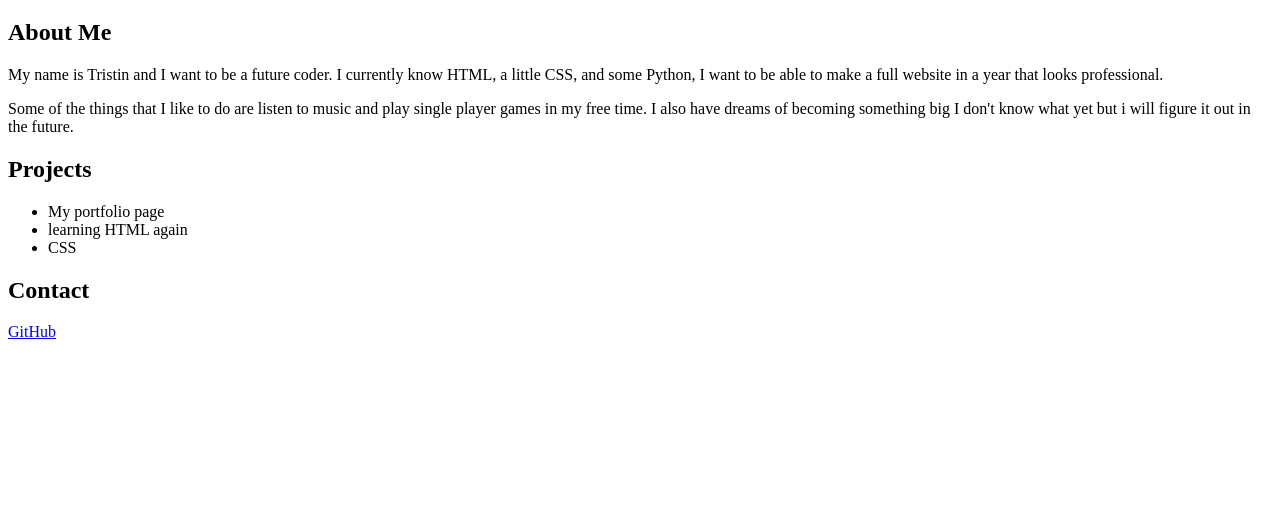
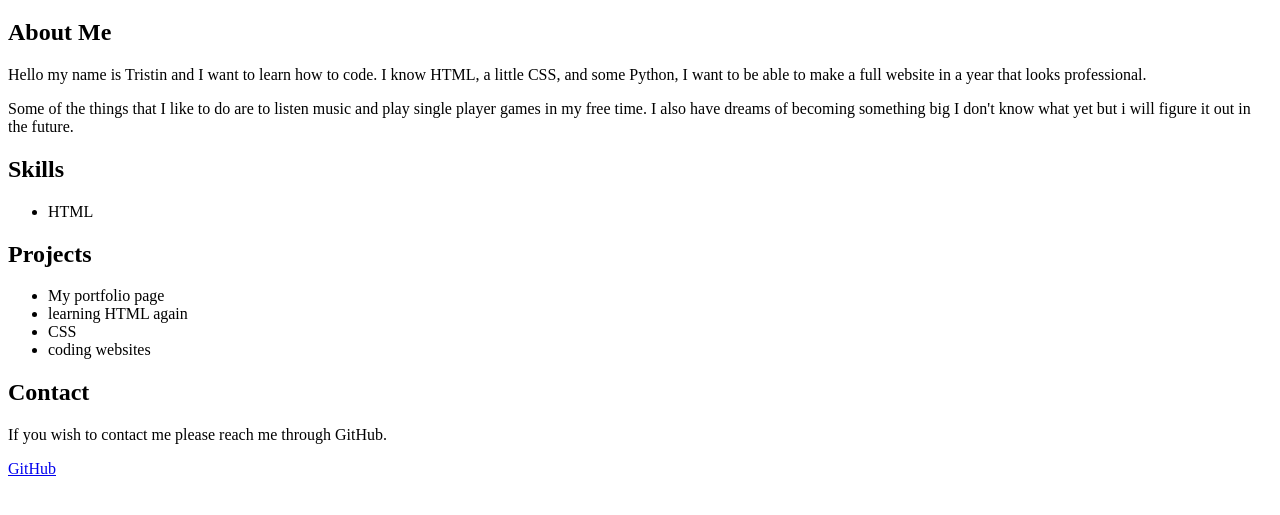
Before and after one commit to tdoan-tech/portfolio-site, a plain HTML site: page index.html in a window 1280 px wide. Shown: the part 61-576 px from the top of the page. Drawn offline with Linux system fonts and the light colour scheme.

Commit message:
Update portfolio content

```diff
--- a/index.html
+++ b/index.html
@@ -4,22 +4,29 @@
     <title>Tristin's portfolio</title>
 </head>
 <body>
+
     <h1>Tristin Doan</h1>
     <h2>About Me</h2>
-        <p>My name is Tristin and I want to be a future coder. I currently know HTML, a little CSS,
+        <p>Hello my name is Tristin and I want to learn how to code. I know HTML, a little CSS,
             and some Python, I want to be able to make a full website in a year that looks professional.
         </p>
-       <p> Some of the things that I like to do are listen to music and play single player games in my
+       <p> Some of the things that I like to do are to listen music and play single player games in my
             free time. I also have dreams of becoming something big I don't know what yet but i will figure
             it out in the future.
         </p>
+    <h2>Skills</h2>
+        <ul>
+            <li>HTML</li>
+        </ul>
    <h2>Projects</h2>
         <ul>
             <li>My portfolio page</li>
             <li>learning HTML again</li>
             <li>CSS</li>
+            <li>coding websites</li>
         </ul>
     <h2>Contact</h2>
+        <p>If you wish to contact me please reach me through GitHub.</p>
         <a href="https://github.com/tdoan-tech">GitHub</a>
 </body>
 </html>
```
